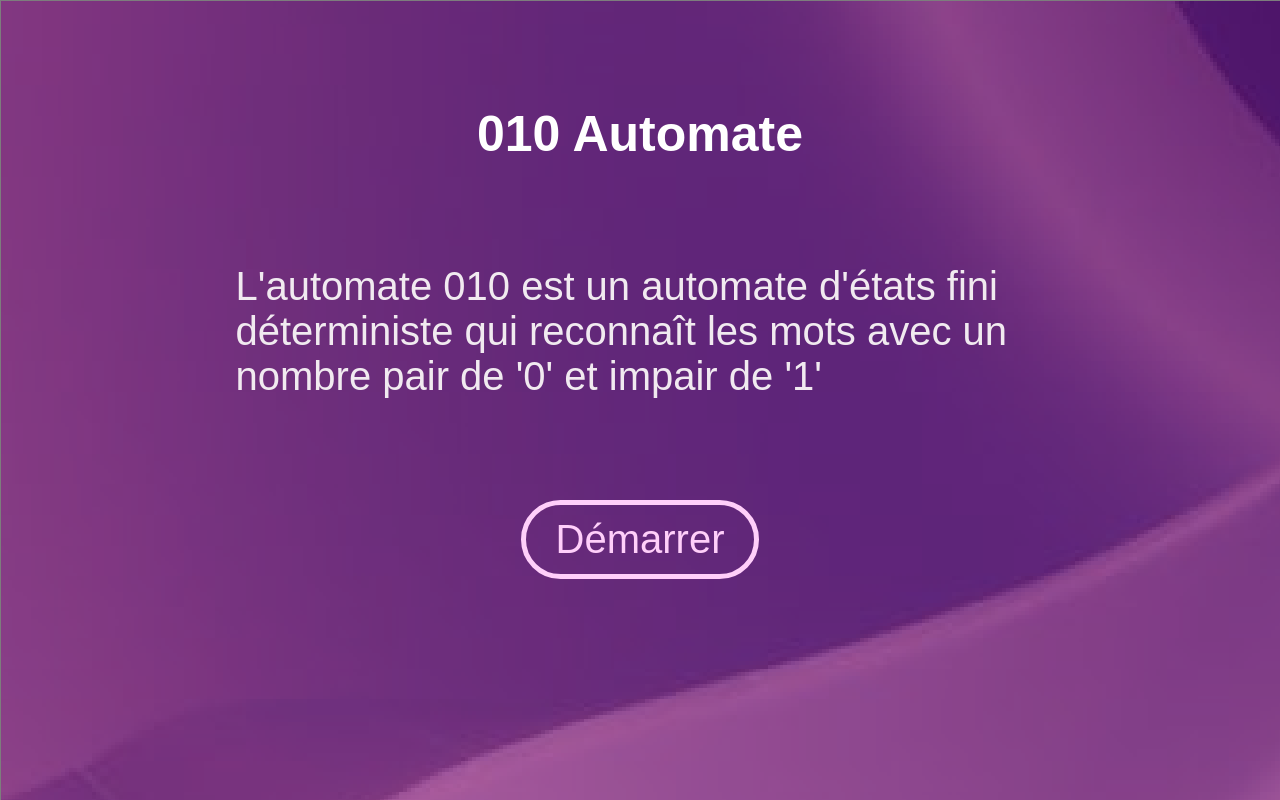
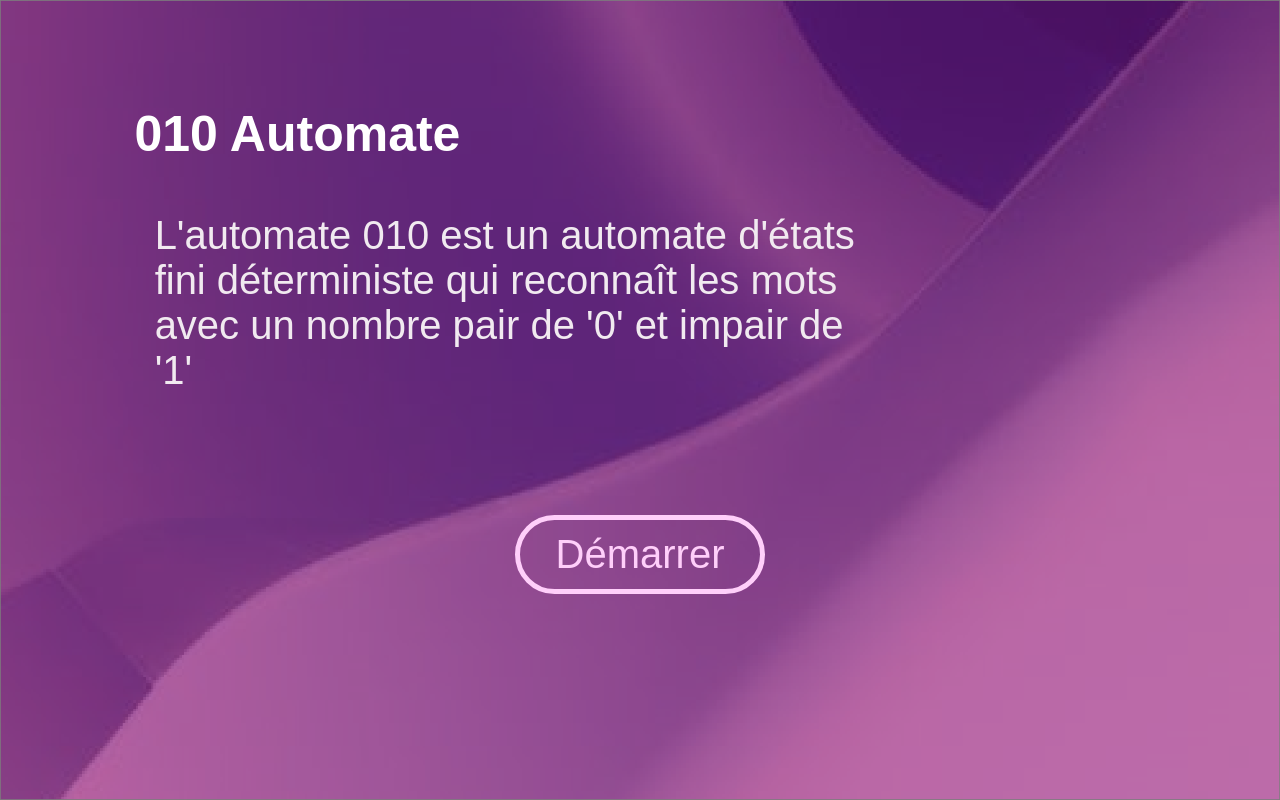
Before and after one commit to AmiraBelkis/Automate-010, a plain HTML site: page index.html in a window 1280 px wide. Shown: the top 800 px of the page. Drawn offline with Linux system fonts and the light colour scheme.

Commit message:
changing positions

```diff
--- a/Style.css
+++ b/Style.css
@@ -12,6 +12,7 @@
 
 body {
     background: url('./bg.png') fixed;
+    background-size: 100% 100%;
     height: 150vh;
     font-family: Arial, Helvetica, sans-serif;
 }
@@ -22,11 +23,17 @@ body {
     padding: 5% 0;
     display: flex;
     flex-direction: column;
-    justify-items: center;
-    align-items: center;
+    /*  justify-items: center;
+    align-items: center;*/
+}
+
+h1,
+h6 {
+    text-align: start;
 }
 
 h1 {
+    width: 100%;
     color: var(--white);
     font-weight: bold;
     font-size: 50px;
@@ -34,13 +41,15 @@ h1 {
 }
 
 h6 {
+    width: 70%;
     color: var(--light-grey);
     font-size: 40px;
     font-weight: 400;
-    margin: 10%;
+    margin: 5% 5% 12% 2%;
 }
 
 .startBtn {
+    width: 250px;
     color: var(--pink-lace);
     font-size: 40px;
     text-align: center;
@@ -48,6 +57,7 @@ h6 {
     padding: 12px 30px;
     border-radius: 50px;
     border: 5px var(--pink-lace) solid;
+    margin: auto;
 }
 
 .startBtn:hover {
--- a/index.html
+++ b/index.html
@@ -11,9 +11,9 @@
 
 <body>
     <div class="container">
-        <h1>010 Automate</h1>
-        <h6>L'automate 010 est un automate d'états fini déterministe qui reconnaît les mots avec un nombre pair de '0' et impair de '1'</h6>
-        <button class="startBtn">Démarrer</button>
+        <h1 id="title">010 Automate</h1>
+        <h6 id="subTitle">L'automate 010 est un automate d'états fini déterministe qui reconnaît les mots avec un nombre pair de '0' et impair de '1'</h6>
+        <button class="startBtn" id="start">Démarrer</button>
     </div>
     <script src="./script.js"></script>
 </body>
```
